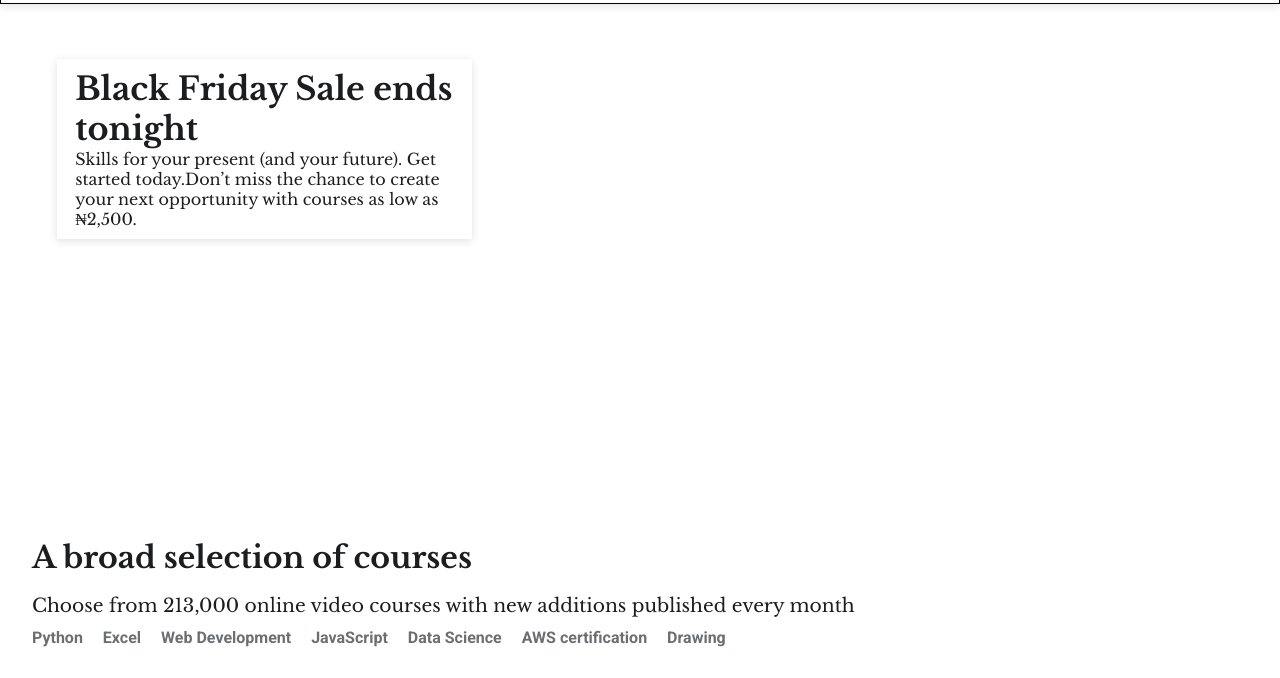
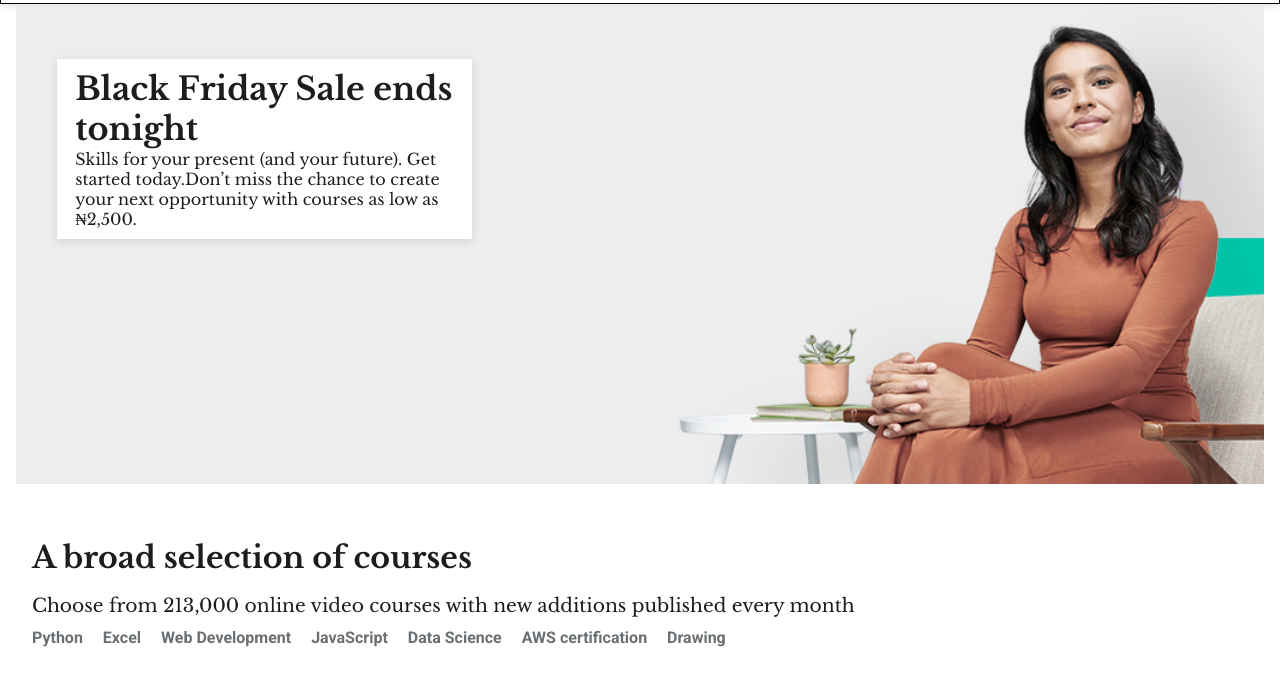
Before and after one commit to victoriaodemakin/udemy-stutern, a plain HTML site: page index.html in a window 1280 px wide. Shown: the part 58-736 px from the top of the page. Drawn offline with nearby package versions, Linux system fonts and the light colour scheme; a web font is replaced by a local one.

Commit message:
update main css

```diff
--- a/css/main.css
+++ b/css/main.css
@@ -164,8 +164,8 @@ body {
 /* --------- HERO SECTION ---------*/
 .hero {
   background-color: #000;
-  background: url(./images/landing_section_background.jpeg);
-  background-size: 100% cover;
+  background: url(/images/landing_section_background.jpeg);
+  background-size:  cover;
   height: 60vh;
   margin: 0 16px;
 /*   background-color: #f7f9fa;
```
